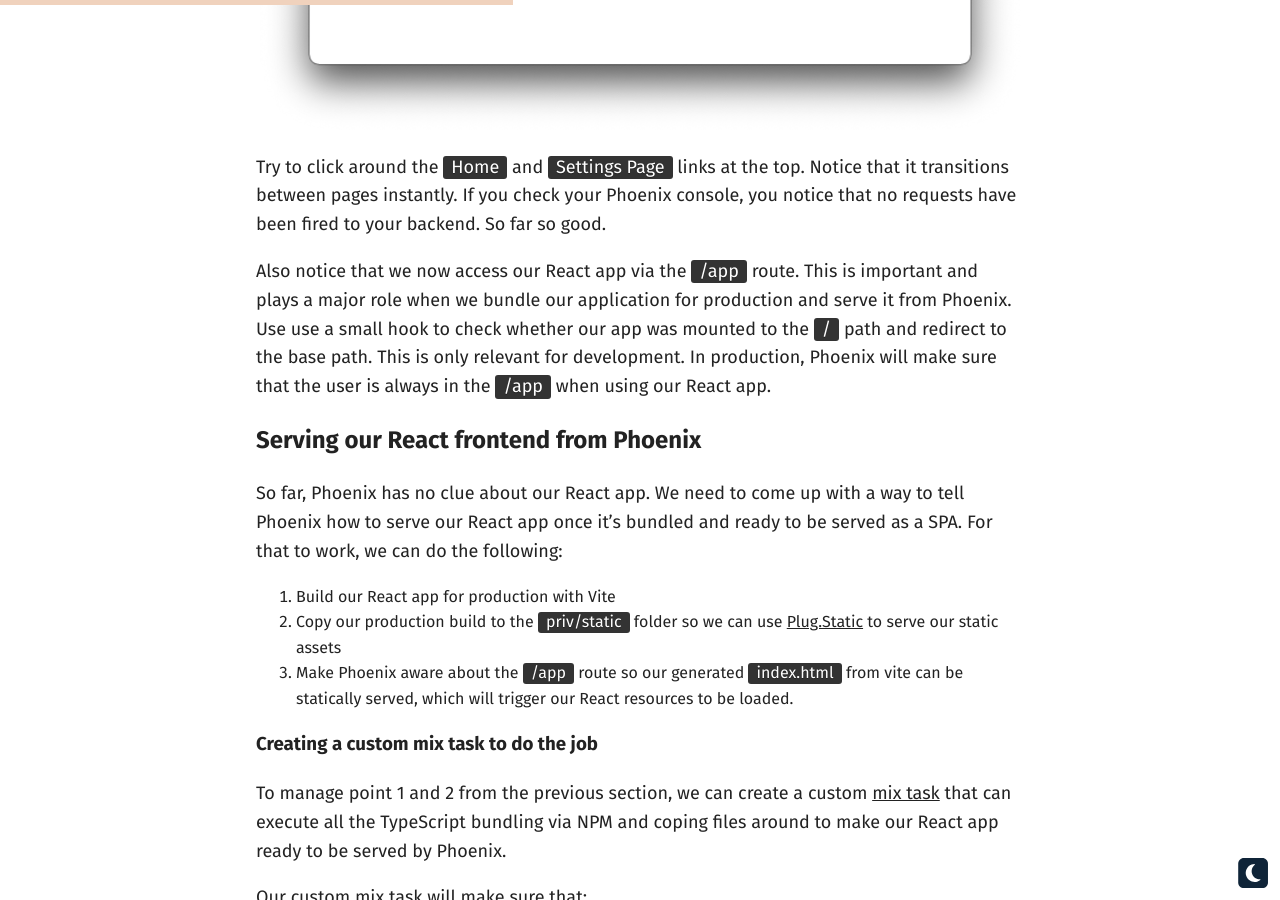
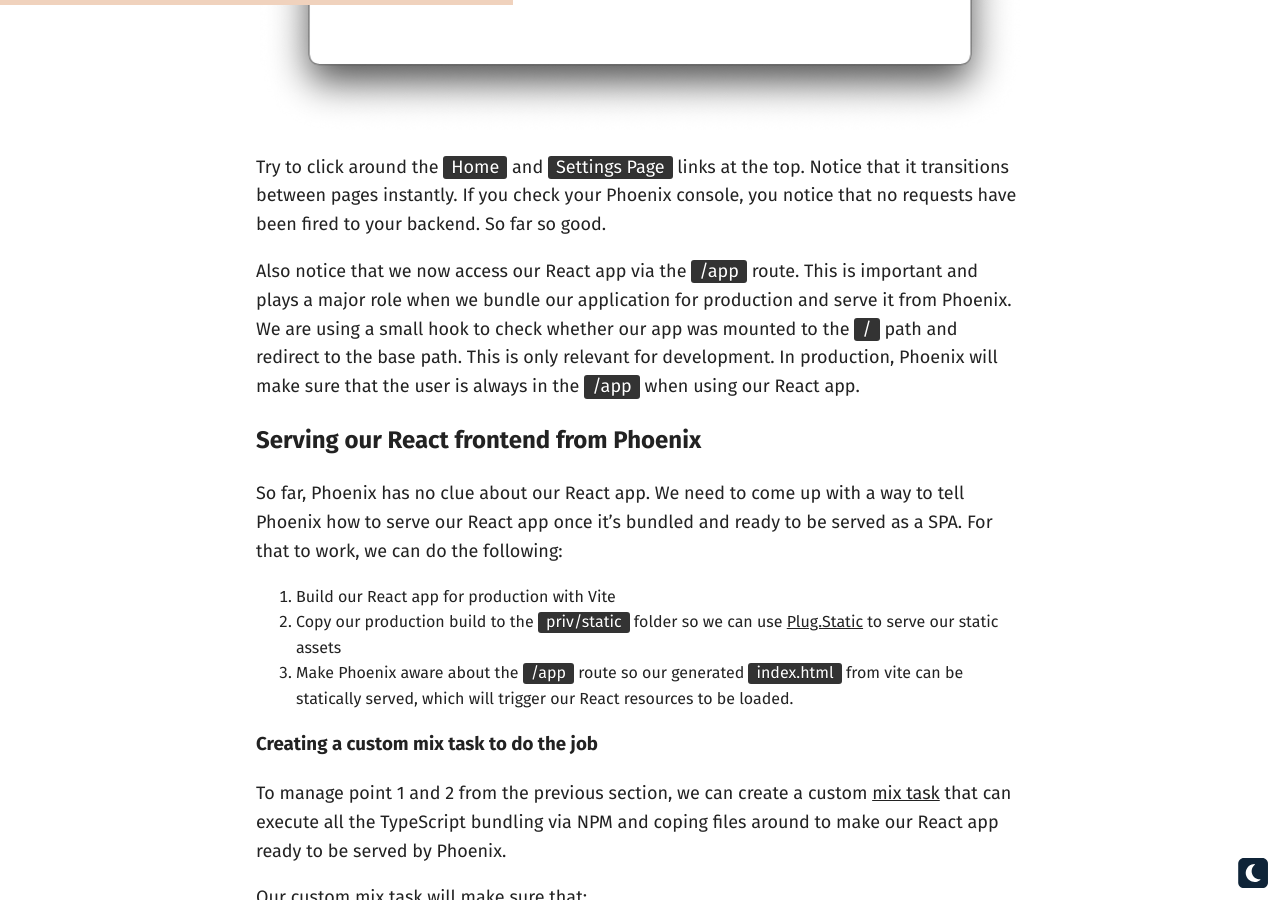
Before and after one commit to brunojppb/brunojppb.github.io, a Jekyll site: the page built from _posts/2022-01-19-elixir-phoenix-typescript-react.md, in a window 1280 px wide and 900 px high, scrolled down 6333 px. Built offline with Jekyll 4.4.1, drawn with Linux system fonts in a browser that asks for light colours.

Commit message:
Fix typo

```diff
--- a/_posts/2022-01-19-elixir-phoenix-typescript-react.md
+++ b/_posts/2022-01-19-elixir-phoenix-typescript-react.md
@@ -199,7 +199,7 @@ that no requests have been fired to your backend. So far so good.
 
 Also notice that we now access our React app via the `/app` route. This is important
 and plays a major role when we bundle our application for production and serve it
-from Phoenix. Use use a small hook to check whether our app was mounted to the `/` path
+from Phoenix. We are using a small hook to check whether our app was mounted to the `/` path
 and redirect to the base path. This is only relevant for development. In production,
 Phoenix will make sure that the user is always in the `/app` when using our React app.
 
```
